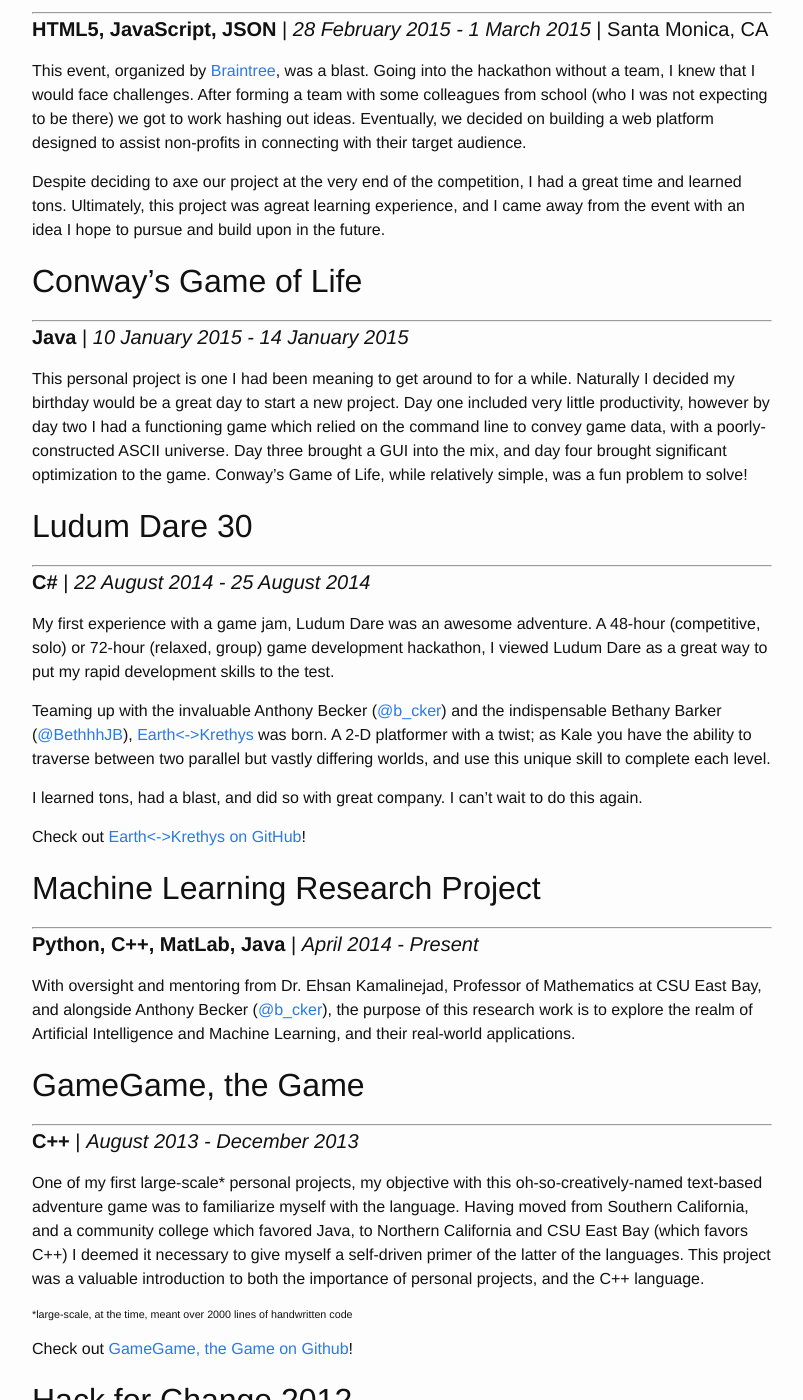
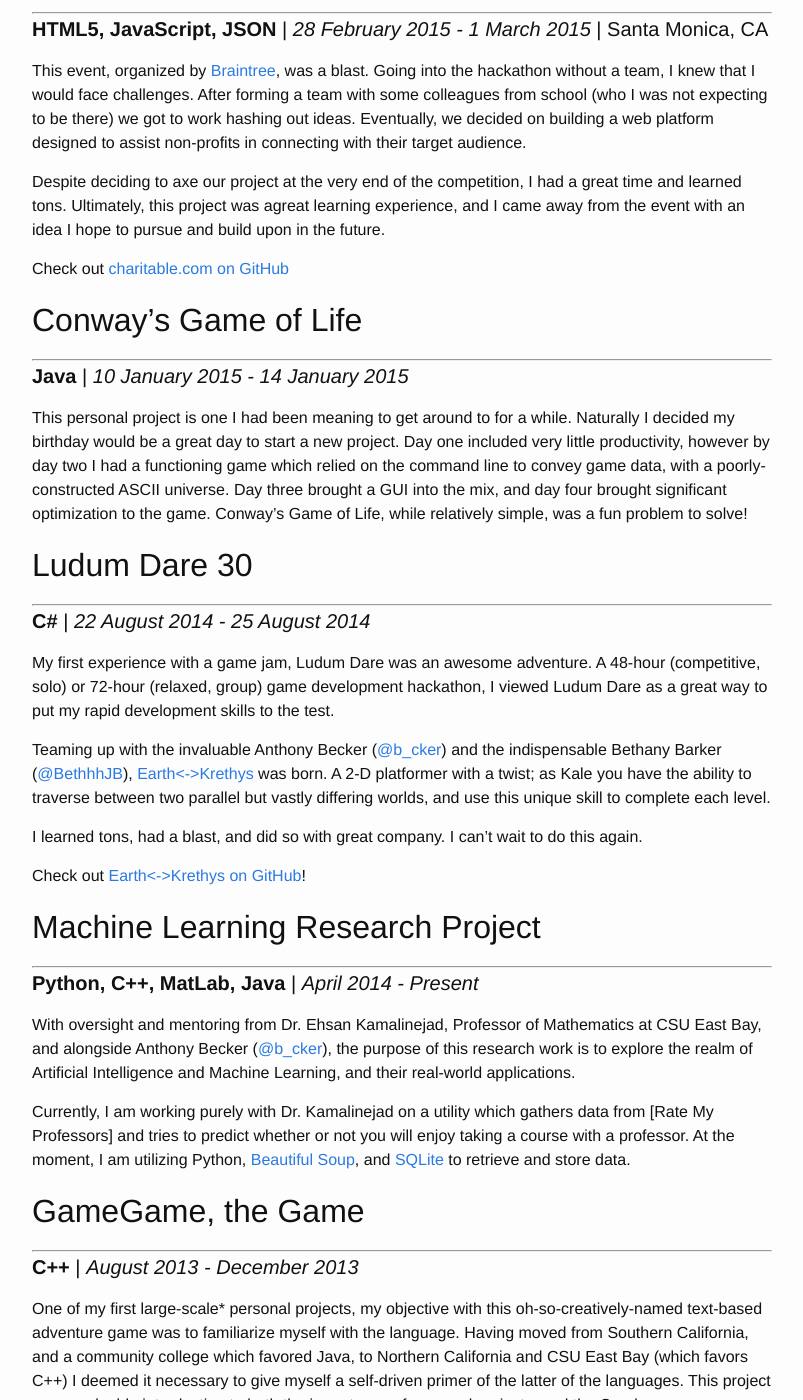
Before and after one commit to nrebhun/nrebhun.github.io, a Jekyll site: the page built from projects.md, in a window 1280 px wide and 1400 px high, scrolled down 215 px. Shown: the whole window, without its empty margins (238-1041 px from the left). Built offline with Jekyll 4.4.1, drawn with Linux system fonts in a browser that asks for light colours.

Commit message:
Added Details to Past Projects
This commit includes details about the research project.

```diff
--- a/projects.md
+++ b/projects.md
@@ -17,6 +17,8 @@
 Despite deciding to axe our project at the very end of the competition, I had a great time and
 learned tons. Ultimately, this project was agreat learning experience, and I came away from the
 event with an idea I hope to pursue and build upon in the future.
+
+Check out [charitable.com on GitHub]
 
 ## Conway's Game of Life
 ---
@@ -74,6 +76,10 @@
 and alongside Anthony Becker ([@b_cker]), the purpose of this research work is to explore the realm
 of Artificial Intelligence and Machine Learning, and their real-world applications.
 
+Currently, I am working purely with Dr. Kamalinejad on a utility which gathers data from [Rate My
+Professors] and tries to predict whether or not you will enjoy taking a course with a professor.
+At the moment, I am utilizing  Python, [Beautiful Soup], and [SQLite] to retrieve and store data.
+
 ## GameGame, the Game
 ---
 
@@ -120,14 +126,26 @@
 [@FredericJacobs]: https://twitter.com/FredericJacobs
 
 <!--- Websites / Project links! -->
+
+<!--- BattleHack Los Angeles 2105 -->
 [Braintree]: https://www.braintreepayments.com
+[charitable.com on GitHub]: https://github.com/NRFACTOR/charitable.com
+
+<!--- Apple Lecture -->
 [download the slides]: https://www.dropbox.com/sh/qxalap2n5j07vgn/AAAMjSHV83sr5Xy2gdD_9j16a?dl=1
 
+<!--- LD30 -->
 [Earth<->Krethys]: https://ludumdare.com/compo/ludum-dare-30/?action=preview&uid=41673
 [Earth<->Krethys on GitHub]: https://github.com/NRFACTOR/Earth-Krethys
 
+<!--- Research Project -->
+[Beautiful Soup]: http://www.crummy.com/software/BeautifulSoup/
+[SQLite]: https://sqlite.org
+
+<!--- GameGame the Game -->
 [GameGame, the Game on Github]: https://github.com/NRFACTOR/Gamegame
 
+<!--- Hack for Change 2012 -->
 [Hack for Change]: https://hackforchange.org/
 [Change.org]: https://change.org/
 [half a dozen extremely talented people]: https://twitter.com/liveporting/status/229735173120458752
```
